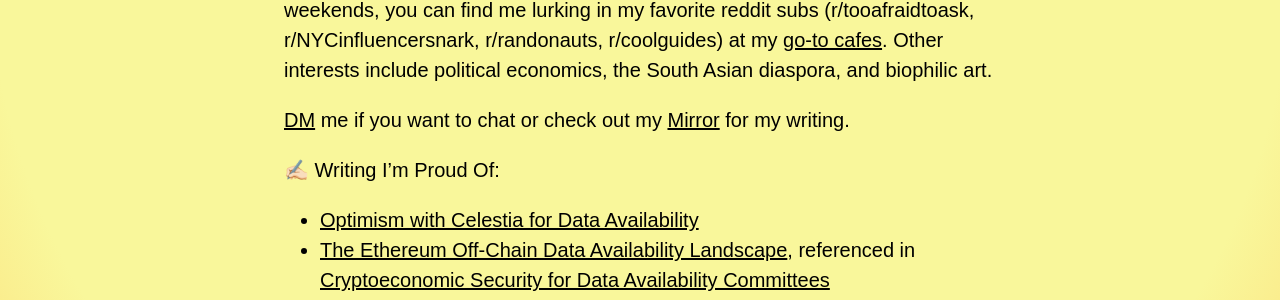
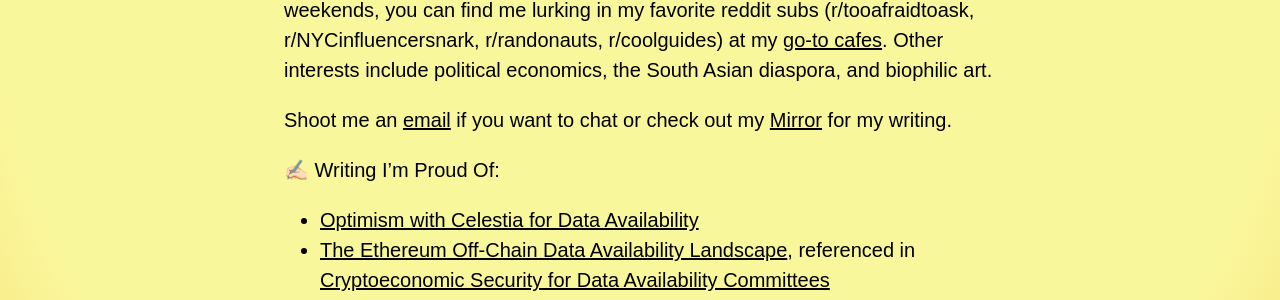
Before and after one commit to adeets-22/adeets-22.github.io, a Jekyll site: the page built from index.md, in a window 1280 px wide. Shown: the part 1088-1388 px from the top of the page. Built offline with Jekyll 4.4.1, drawn with Linux system fonts in a browser that asks for light colours.

Commit message:
Update index.md

```diff
--- a/index.md
+++ b/index.md
@@ -13,7 +13,7 @@
 
 In the past, I've held roles at [Celestia](https://celestia.org/), [ConsenSys](https://consensys.net/), and [The Graph](https://thegraph.com/en/). On the weekends, you can find me lurking in my favorite reddit subs (r/tooafraidtoask, r/NYCinfluencersnark, r/randonauts, r/coolguides) at my [go-to cafes](https://www.notion.so/cafe-workspots-80b6b55555524fe88185d20806e30967). Other interests include political economics, the South Asian diaspora, and biophilic art.
 
-[DM](https://twitter.com/adeets_22) me if you want to chat or check out my [Mirror](https://mirror.xyz/adeets.eth) for my writing.
+Shoot me an [email](contact@aditi.is) if you want to chat or check out my [Mirror](https://mirror.xyz/adeets.eth) for my writing.
 
 ✍🏻 Writing I'm Proud Of:
 - [Optimism with Celestia for Data Availability](https://gov.optimism.io/t/draft-gf-phase-1-proposal-optimism-with-celestia-for-data-availability/2881)
```
